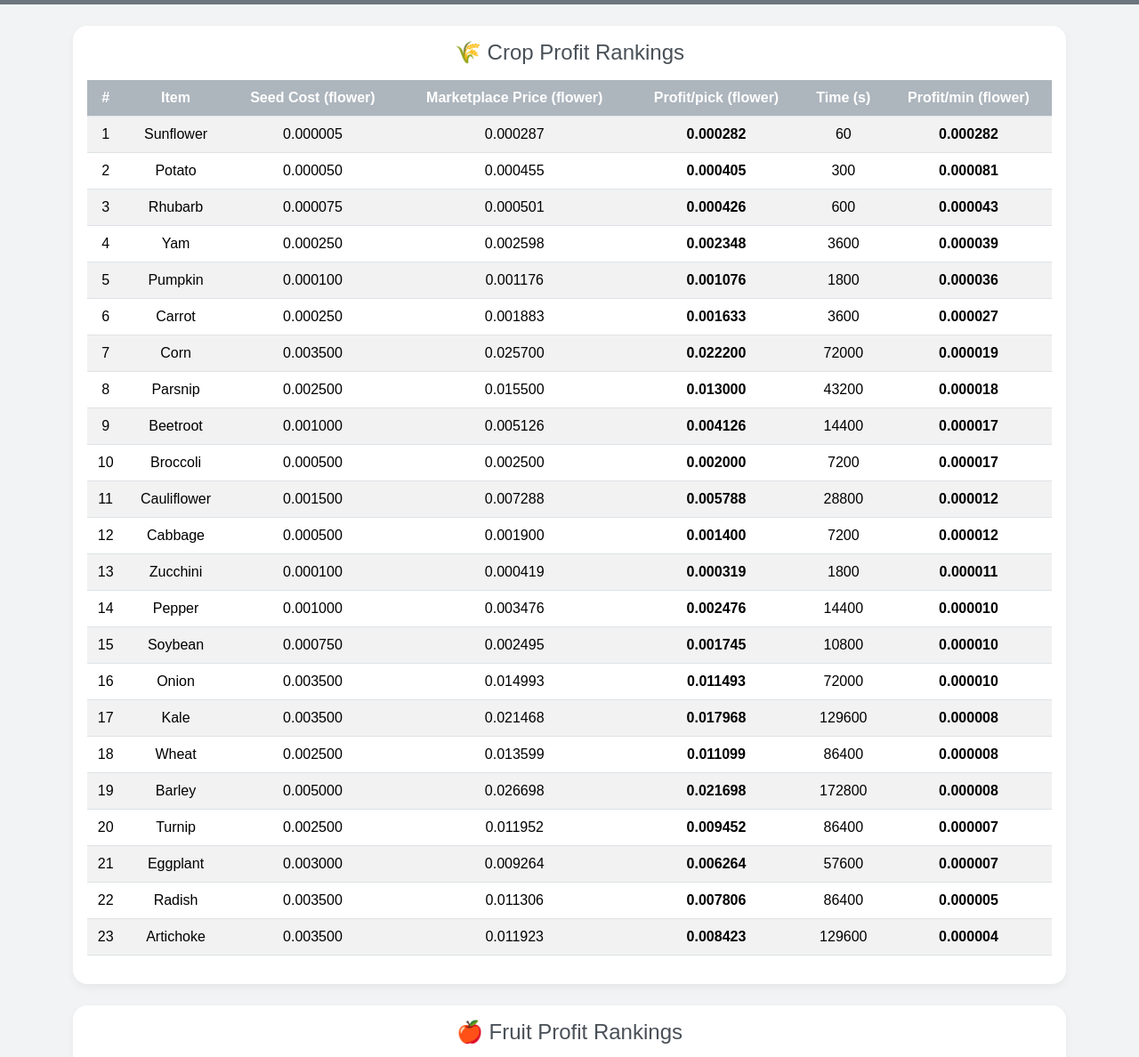
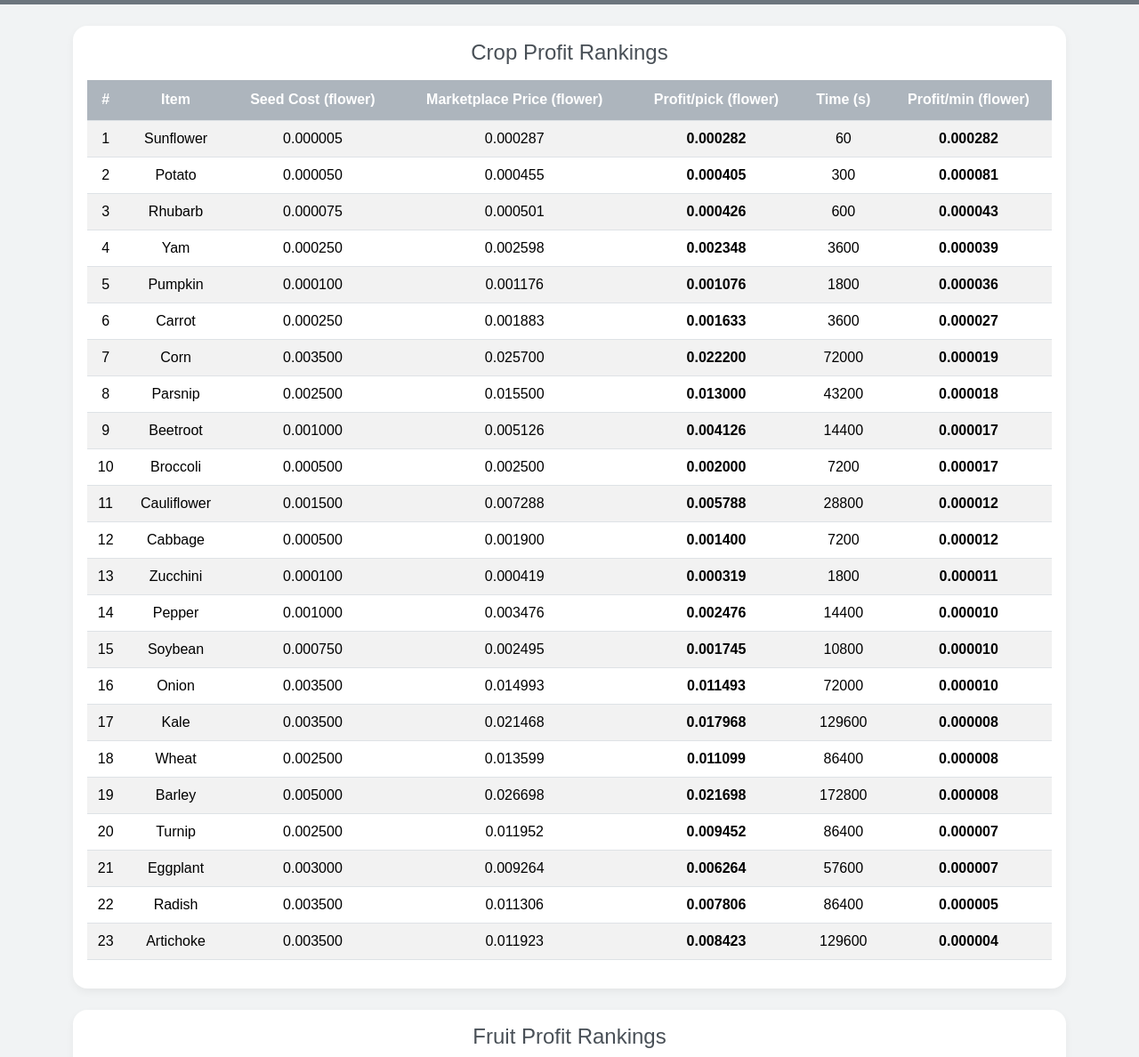
Before and after one commit to sunflowerland/c, a plain HTML site: page index.html in a window 1280 px wide. Shown: the part 51-1239 px from the top of the page at 89% size. Drawn offline with nearby package versions, Linux system fonts and the light colour scheme.

Commit message:
Update index.html

```diff
--- a/index.html
+++ b/index.html
@@ -70,6 +70,13 @@
       .notes {
         font-size: 0.85rem;
         color: #6c757d;
+      }
+
+      .table th {
+        vertical-align: middle !important;
+        line-height: 1.3;
+        padding-top: 0.75rem;
+        padding-bottom: 0.75rem;
       }
 
       hr {
@@ -152,7 +159,7 @@
 
       <!-- 🌾 Crop Rankings -->
       <div class="card p-3 mb-4">
-        <h4 class="text-center mb-3">🌾 Crop Profit Rankings</h4>
+        <h4 class="text-center mb-3">Crop Profit Rankings</h4>
         <div id="cropTableContainer" class="text-center">
           <div class="spinner-border text-secondary"></div>
         </div>
@@ -160,7 +167,7 @@
 
       <!-- 🍎 Fruit Rankings -->
       <div class="card p-3">
-        <h4 class="text-center mb-3">🍎 Fruit Profit Rankings</h4>
+        <h4 class="text-center mb-3">Fruit Profit Rankings</h4>
         <div id="fruitTableContainer" class="text-center">
           <div class="spinner-border text-secondary"></div>
         </div>
```
